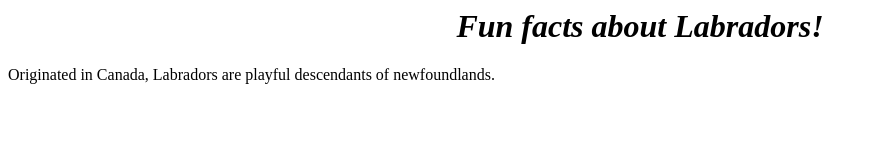
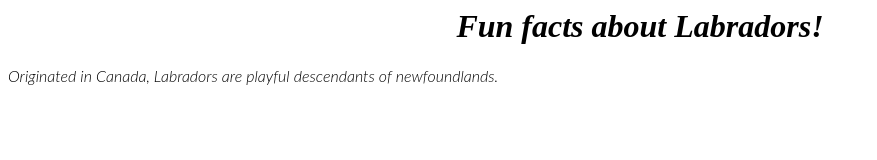
Before and after one commit to sexypanda3/sexypanda3.github.io, a plain HTML site: page index.html in a window 1280 px wide. Shown: the whole page, without its empty margins (0-877 px from the left). Drawn offline with Linux system fonts and the light colour scheme.

Commit message:
Update index.html

```diff
--- a/index.html
+++ b/index.html
@@ -9,7 +9,11 @@
          <i>
          <h1 align = "center"> Fun facts about Labradors!</h1>
          </i>
-        Originated in Canada, Labradors are playful descendants of newfoundlands.
+        </font>
+        <font face = "Lato Light">
+            <i>
+                Originated in Canada, Labradors are playful descendants of newfoundlands.
+            </i>
         </font>
     </body>
 </html>
```
